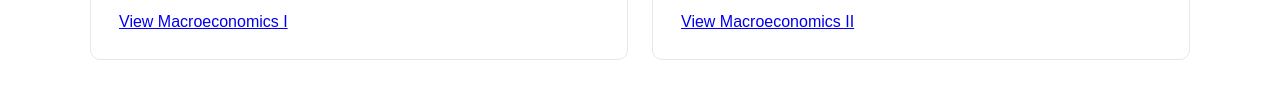
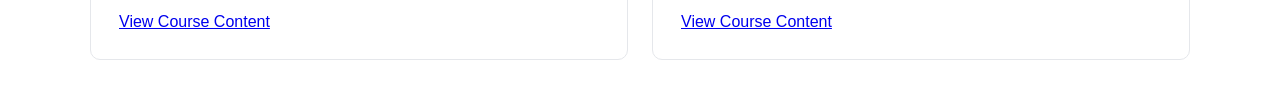
Before and after one commit to HaroldVasquezR/HaroldVasquezR.github.io, a plain HTML site: page teaching.html in a window 1280 px wide. Shown: the part 586-689 px from the top of the page. Drawn offline with Linux system fonts and the light colour scheme.

Commit message:
Teaching update page

```diff
--- a/teaching.html
+++ b/teaching.html
@@ -40,7 +40,7 @@
                         and long-run dynamics.
                     </p>
                     <a href="teaching/macro-i/index.html">
-                        View Macroeconomics I
+                        View Course Content
                     </a>
                 </article>
 
@@ -54,7 +54,7 @@
                         monetary policy, and macroeconomic stabilization.
                     </p>
                     <a href="teaching/macro-ii/index.html">
-                        View Macroeconomics II
+                        View Course Content
                     </a>
                 </article>
             </div>
```
